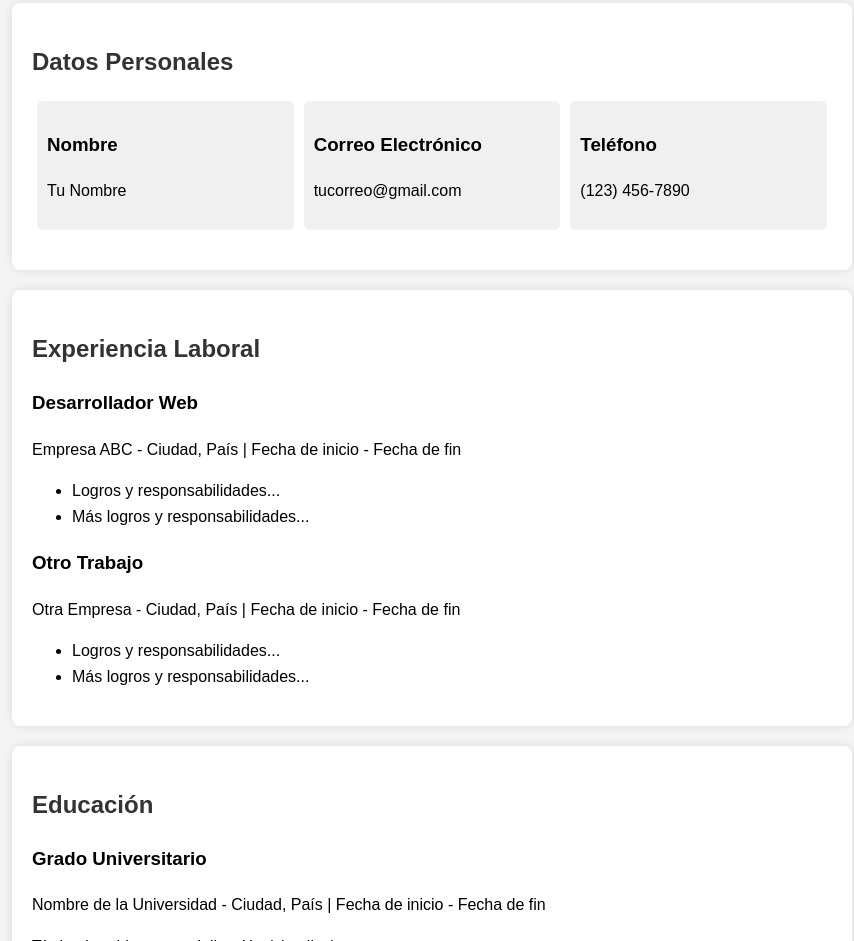
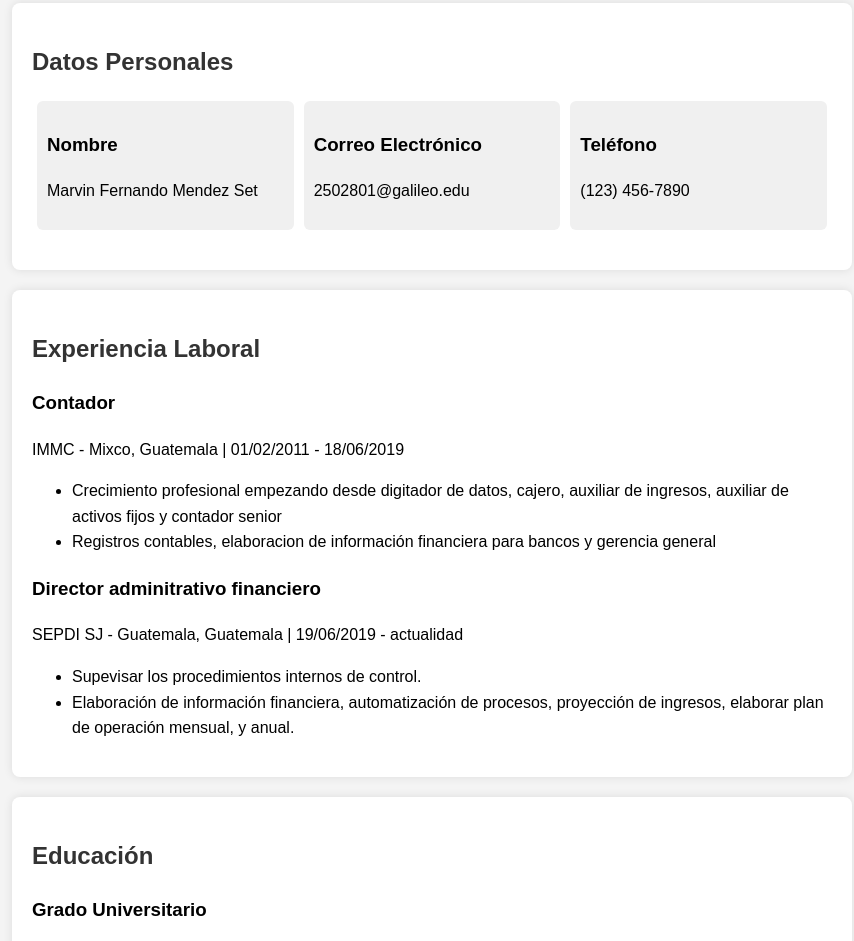
Before and after one commit to MarvinMendez-2801/MarvinMendez-2801.github.io, a plain HTML site: page index.html in a window 1280 px wide. Shown: the part 311-1252 px from the top of the page, without its empty margins (208-1062 px from the left). Drawn offline with Linux system fonts and the light colour scheme.

Commit message:
Curriculum

```diff
--- a/index.html
+++ b/index.html
@@ -83,11 +83,11 @@
         <div class="info">
             <div>
                 <h3>Nombre</h3>
-                <p>Tu Nombre</p>
+                <p>Marvin Fernando Mendez Set</p>
             </div>
             <div>
                 <h3>Correo Electrónico</h3>
-                <p>tucorreo@gmail.com</p>
+                <p>2502801@galileo.edu</p>
             </div>
             <div>
                 <h3>Teléfono</h3>
@@ -99,20 +99,20 @@
     <section>
         <h2>Experiencia Laboral</h2>
         <div>
-            <h3>Desarrollador Web</h3>
-            <p>Empresa ABC - Ciudad, País | Fecha de inicio - Fecha de fin</p>
+            <h3>Contador</h3>
+            <p>IMMC - Mixco, Guatemala | 01/02/2011 - 18/06/2019</p>
             <ul>
-                <li>Logros y responsabilidades...</li>
-                <li>Más logros y responsabilidades...</li>
+                <li>Crecimiento profesional empezando desde digitador de datos, cajero, auxiliar de ingresos, auxiliar de activos fijos y contador senior </li>
+                <li>Registros contables, elaboracion de información financiera para bancos y gerencia general</li>
             </ul>
         </div>
 
         <div>
-            <h3>Otro Trabajo</h3>
-            <p>Otra Empresa - Ciudad, País | Fecha de inicio - Fecha de fin</p>
+            <h3>Director adminitrativo financiero</h3>
+            <p>SEPDI SJ - Guatemala, Guatemala | 19/06/2019 - actualidad</p>
             <ul>
-                <li>Logros y responsabilidades...</li>
-                <li>Más logros y responsabilidades...</li>
+                <li>Supevisar los procedimientos internos de control.</li>
+                <li>Elaboración de información financiera, automatización de procesos, proyección de ingresos, elaborar plan de operación mensual, y anual.</li>
             </ul>
         </div>
     </section>
```
